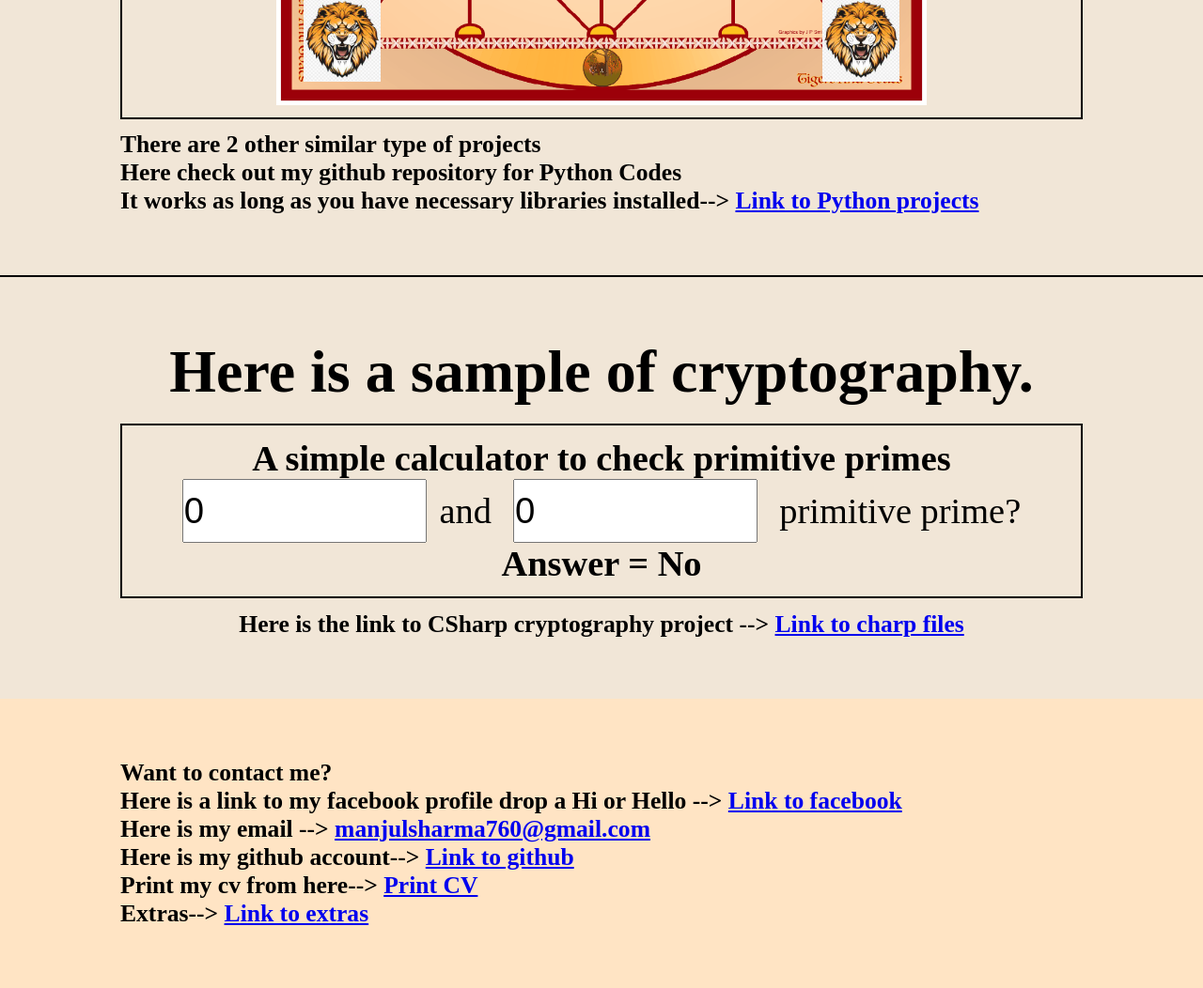
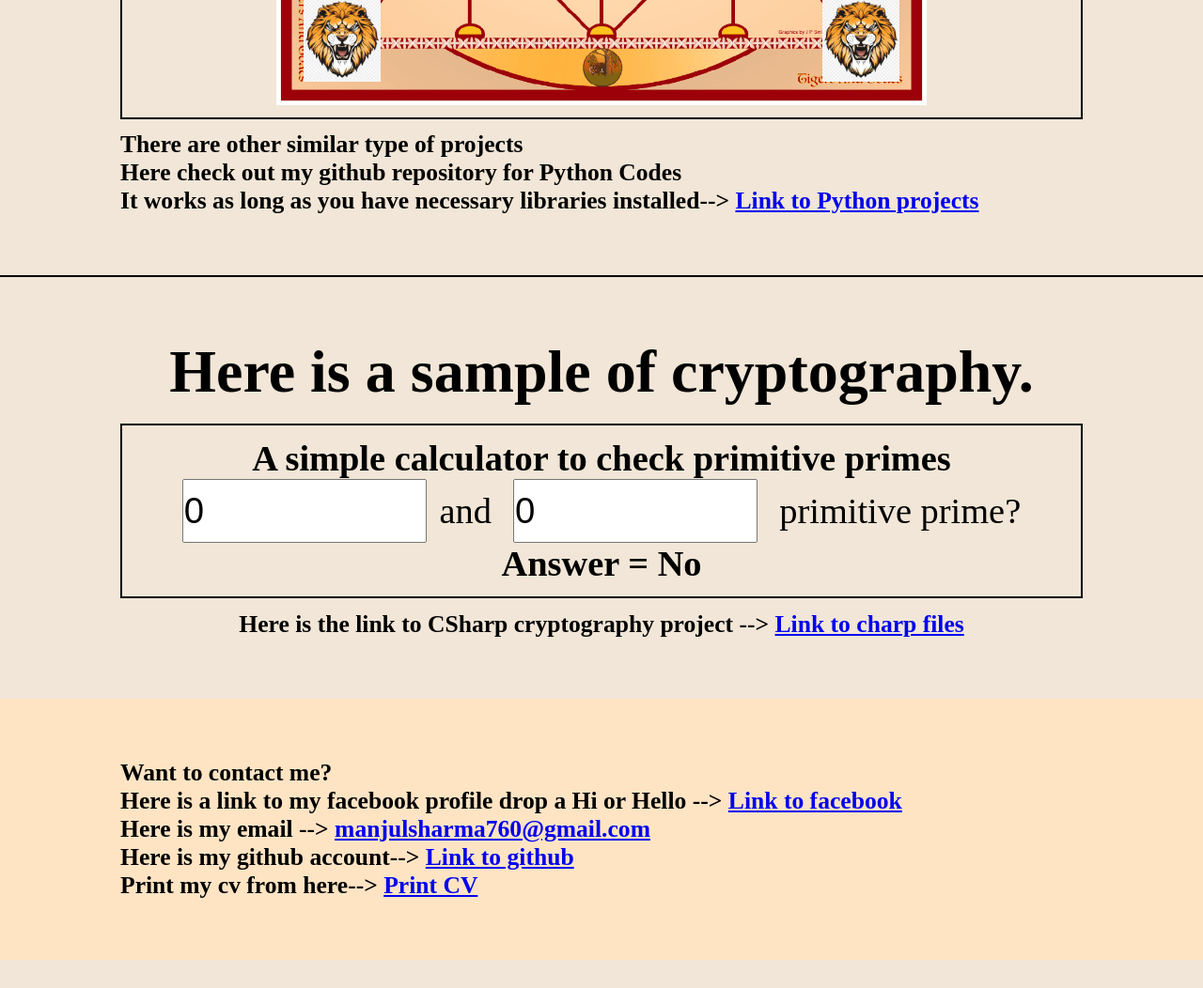
Before and after one commit to Manjul760/Manjul760.github.io, a plain HTML site: page index.html in a window 1280 px wide. Shown: the part 3740-4792 px from the top of the page at 94% size. After the commit the page ends 4762 px from the top, so only its background shows below. Drawn offline with Linux system fonts and the light colour scheme.

Commit message:
Update index.html

```diff
--- a/index.html
+++ b/index.html
@@ -122,7 +122,7 @@
         <div id="tictactoe" class="margin-t-large border pad"></div>
         <div id="bagChalBoard" class="margin-t-large border pad"></div>
         <h1 class="h2 margin-t">
-            There are 2 other similar type of projects<br>
+            There are other similar type of projects<br>
             Here check out my github repository for Python Codes<br>
             It works as long as you have necessary libraries installed<span class="fidget">--></span> <a href="https://github.com/Manjul760/Python-Practise">Link to Python projects</a><br>
         </h1>
@@ -143,7 +143,6 @@
         Here is my email <span class="fidget">--></span> <a href="https://mail.google.com/mail/u/0/#inbox?compose=GTvVlcSGLdkFcbJdpdlsfWGMVvGCsdktvhSphlkPMWvXGcCqDHPjdMnFMcbgSPgvGgJMMgScBVDnH">manjulsharma760@gmail.com</a><br>
         Here is my github account<span class="fidget">--></span> <a href="https://github.com/Manjul760">Link to github</a><br>
         Print my cv from here<span class="fidget">--></span> <a href="/cv/">Print CV</a><br>
-        Extras<span class="fidget">--></span> <a href="https://github.com/Manjul760/Temp">Link to extras</a><br>
         </h1>
     </footer>
 
```
